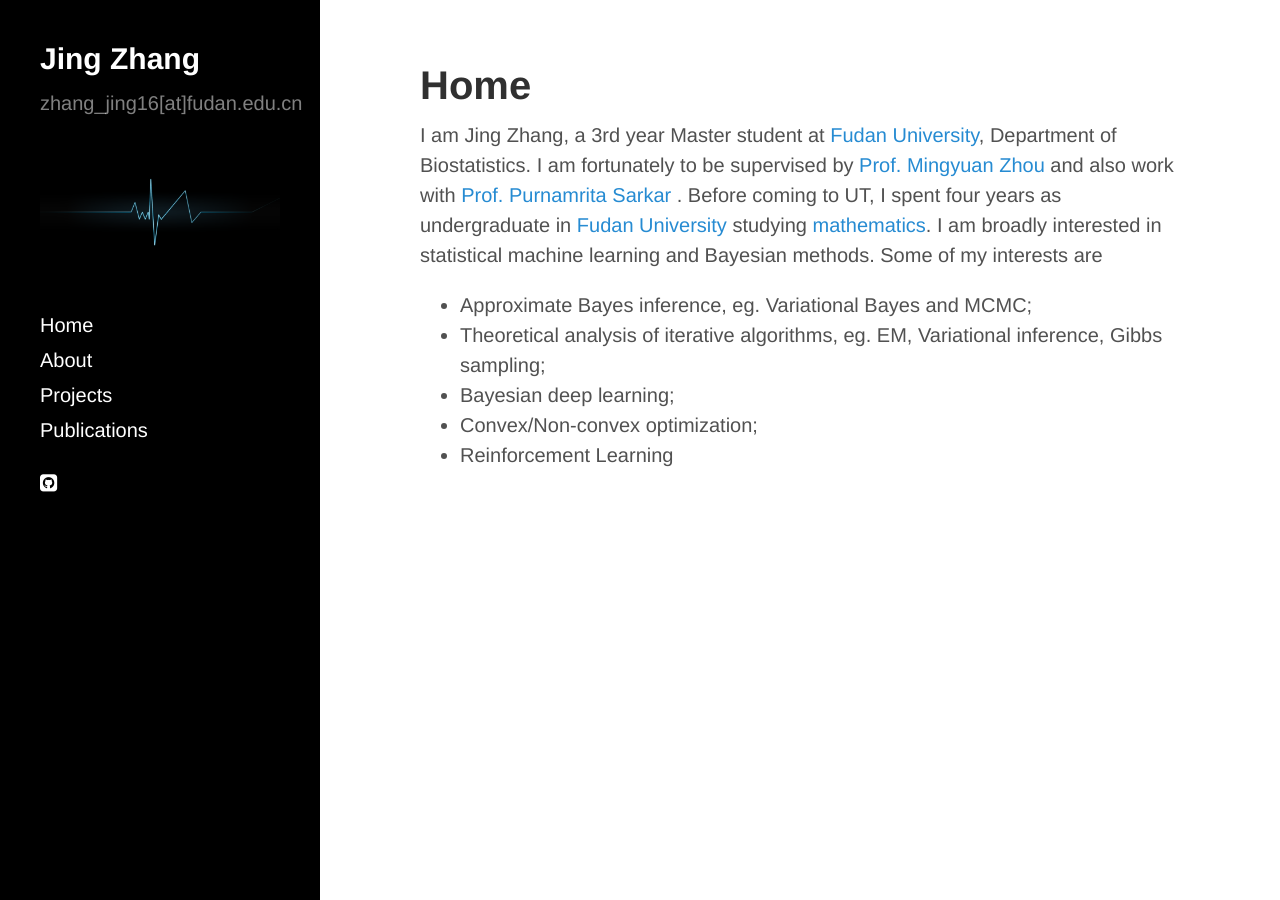
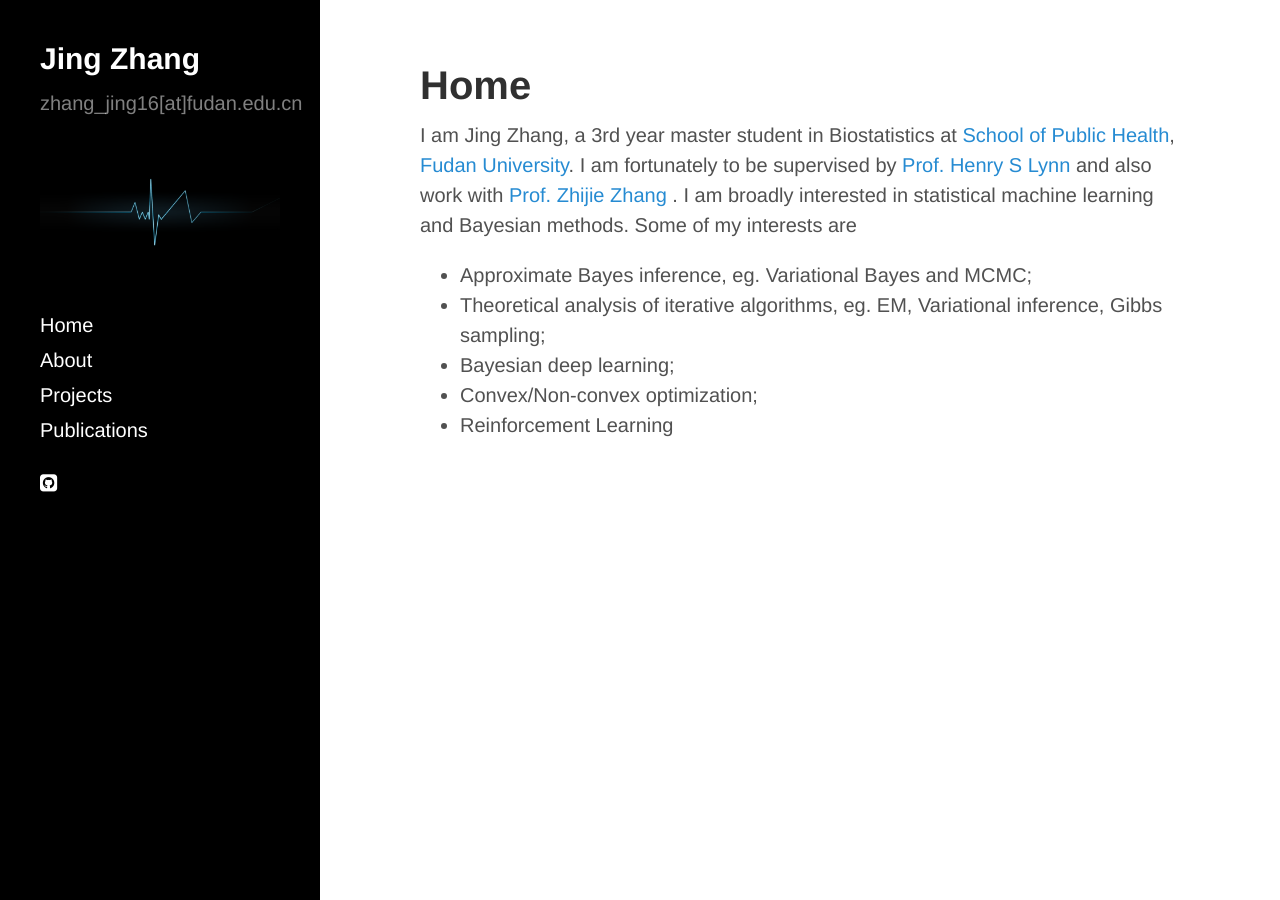
Before and after one commit to jingzhang1/jingzhang1.github.io, a Jekyll site: the page built from index.md, in a window 1280 px wide. Built offline with Jekyll 4.4.1, drawn with Linux system fonts in a browser that asks for light colours; nearby versions of some CDN libraries.

Commit message:
Update index.md

```diff
--- a/index.md
+++ b/index.md
@@ -10,9 +10,7 @@ title: Home
 <div>
 <div class="row">
   <p>
-  I am Jing Zhang, a 3rd year Master student at
-  <a href="http://www.fudan.edu.cn/en/">Fudan University</a>, Department of Biostatistics. I am fortunately to be supervised by
-  <a href="https://mingyuanzhou.github.io">Prof. Mingyuan Zhou</a> and also work with   <a href="https://psarkar.github.io"> Prof. Purnamrita Sarkar </a>.  Before coming to UT, I spent four years as undergraduate in <a href="http://www.fudan.edu.cn/en/"> Fudan University</a> studying <a href="http://math.fudan.edu.cn/olden/Index.htm"> mathematics</a>.
+  I am Jing Zhang, a 3rd year master student in Biostatistics at <a href="http://sph.fudan.edu.cn/">School of Public Health</a>, <a href="http://www.fudan.edu.cn/en/">Fudan University</a>. I am fortunately to be supervised by <a href="https://www.researchgate.net/profile/Henry_Lynn2"> Prof. Henry S Lynn</a> and also work with   <a href="https://scholar.google.com/citations?hl=zh-CN&user=xq-7QVQAAAAJ&view_op=list_works&sortby=pubdate"> Prof. Zhijie Zhang </a>.
   I am broadly interested in statistical machine learning and Bayesian methods. Some of my interests are
   <p>
   <ul>
```
